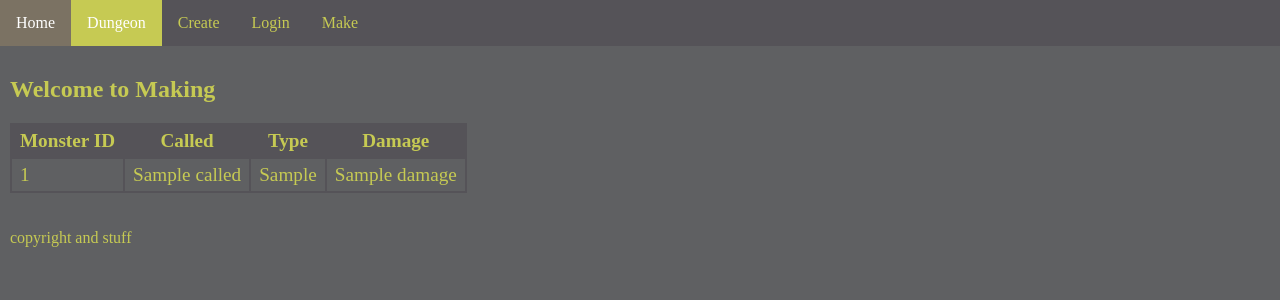
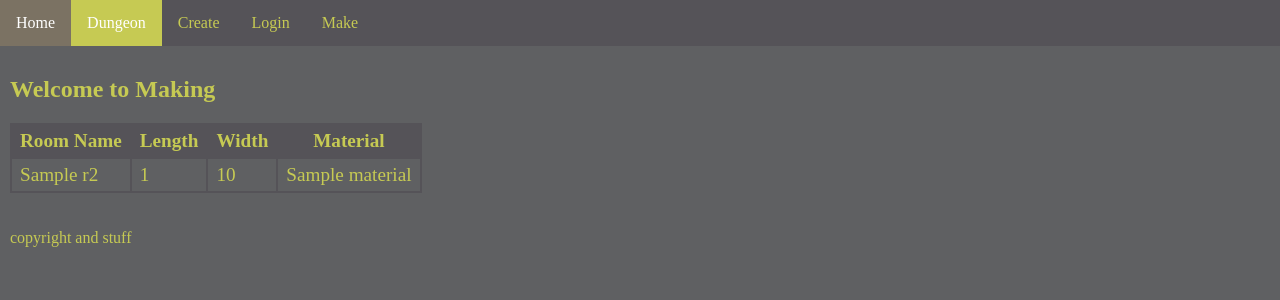
Before and after one commit to LeoKnox/dungeon_python, a Python web app: template application/templates/make.html in a window 1280 px wide. Shown: the top 300 px of the page. Run offline with Jinja, Linux system fonts and the light colour scheme; the template is opened without the code that fills it: most values are stand-ins (such as "Sample title", 1, 10 or a date in 2020).

Commit message:
Add files via upload

```diff
--- a/application/routes.py
+++ b/application/routes.py
@@ -65,7 +65,7 @@ def make():
             flash(f"already made {dungeonName}", "bad")
             return redirect(url_for("dungeon"))
         else:
-            populate(monster_id=monster_id,dungeonID=dungeonID)
+            populate(monster_id=monster_id,dungeonID=dungeonID).save()
             flash(f"made {dungeonName}", "good")
     dungeons = list( monster.objects.aggregate(*[
             {
--- a/application/templates/make.html
+++ b/application/templates/make.html
@@ -9,18 +9,18 @@
         <table>
             <thead>
             <tr>
-                <th>Monster ID</th>
-                <th>Called</th>
-                <th>Type</th>
-                <th>Damage</th>
+                <th>Room Name</th>
+                <th>Length</th>
+                <th>Width</th>
+                <th>Material</th>
             </tr>
             </thead>
             {% for data in populate %}
             <tr>
-                <td>{{ data["monster_id"] }}</td>
-                <td>{{ data["called"] }}</td>
-                <td>{{ data["monster_type"] }}</td>
-                <td>{{ data["damage"] }}</td>
+                <td>{{ data.r2["name"] }}</td>
+                <td>{{ data.r2["length"] }}</td>
+                <td>{{ data.r2["width"] }}</td>
+                <td>{{ data.r2["material"] }}</td>
             </tr>
             {% endfor %}
         </table>
```
